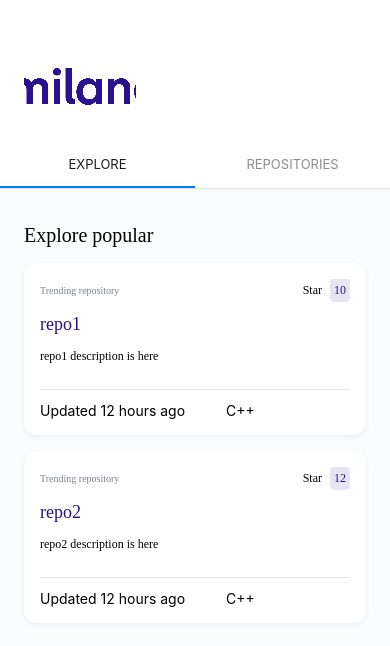
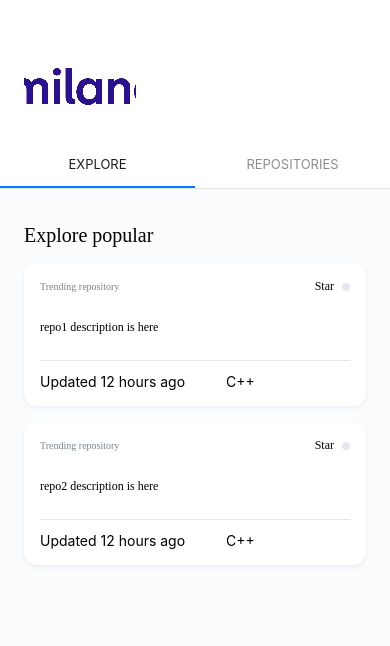
Before and after one commit to ozzestrophic/github-task, a React Native app: screen /Explore in a window 390 px wide. Shown: the top 646 px of the page. Built offline with nearby package versions, Linux system fonts and the light colour scheme; no server answers.

Commit message:
feat: display data from api endpoint

```diff
--- a/src/components/TrendingRepoCard.jsx
+++ b/src/components/TrendingRepoCard.jsx
@@ -11,13 +11,13 @@ const TrendingRepoCard = ({repo}) => {
           <View style={styles.repoCardStarCounterContainer}>
             <Text
               style={[styles.repoCardStarLabel, styles.repoCardStarCounter]}>
-              {repo.starCount}
+              {repo.stargazers_count}
             </Text>
           </View>
         </View>
       </View>
-      <Text style={styles.repoCardTitle}>{repo.title}</Text>
-      <Text style={styles.repoCardDescription}>{repo.description}</Text>
+      <Text style={styles.repoCardTitle}>{repo.name}</Text>
+      <Text style={styles.repoCardDescription}>{repo.description.trim()}</Text>
       <View style={styles.separator} />
       <View style={styles.repoCardFooter}>
         <Text style={(styles.silkaNormal, {flex: 3})}>
--- a/src/screens/Explore.jsx
+++ b/src/screens/Explore.jsx
@@ -1,12 +1,17 @@
-import React from 'react';
+import React, {useEffect} from 'react';
 import {ScrollView, Text, View} from 'react-native';
 import styles from '../styles/theme';
 import TrendingRepoCard from '../components/TrendingRepoCard';
 import {useSelector} from 'react-redux';
+import store from '../redux/store';
+import {fetchExploreRepos} from '../redux/exploreSlice';
 
 const selectExploreRepos = state => state.explore.exploreRepos;
 
 const Explore = () => {
+  useEffect(() => {
+    store.dispatch(fetchExploreRepos());
+  }, []);
   const exploreRepos = useSelector(selectExploreRepos);
   const renderedListRepos = exploreRepos.map((item, index) => (
     <TrendingRepoCard key={index} repo={item} />
```
